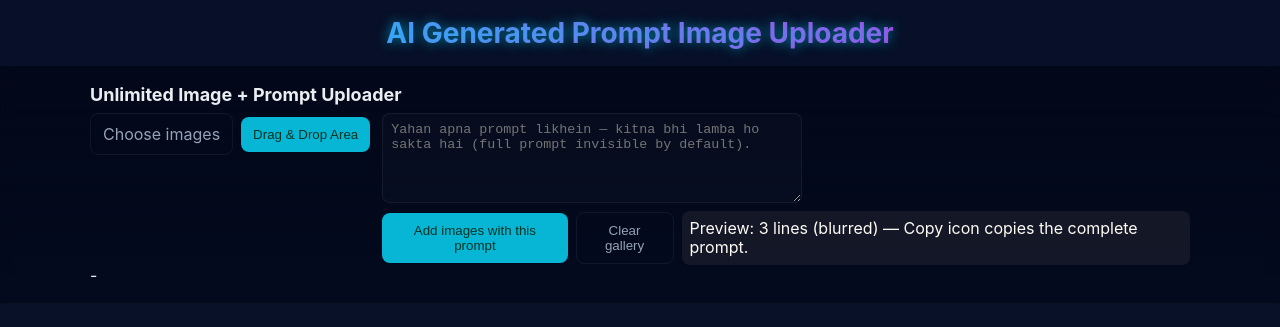
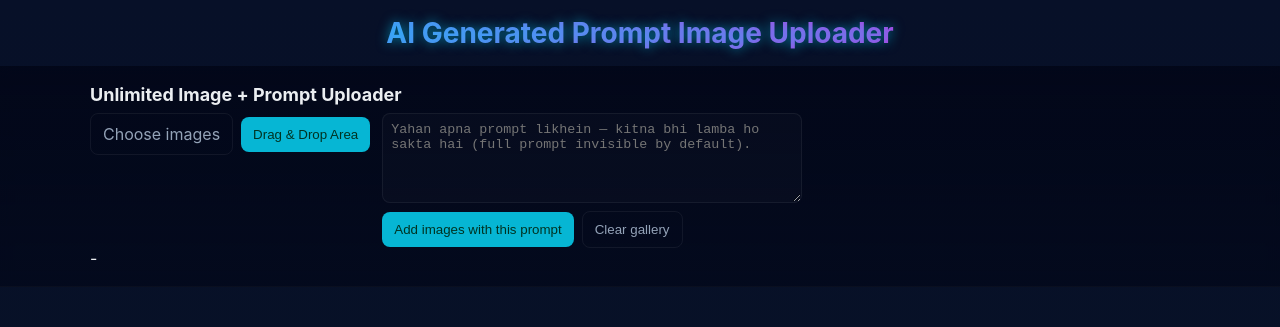
Before and after one commit to madanHTML/ai-prompt, a website: page index.html in a window 1280 px wide. Shown: the top 327 px of the page. Drawn offline with Linux system fonts and the light colour scheme; no server answers.

Commit message:
Update index.html

```diff
--- a/index.html
+++ b/index.html
@@ -50,7 +50,7 @@
 
     .prompt-actions{display:flex;gap:8px;align-items:center}
     .icon{cursor:pointer;padding:9px;border-radius:6px;border:1px solid rgba(255,255,255,0.03);background:#524c4c49 ;color: #eee;}
-    .meta{display:-webkit-box;-webkit-line-clamp:3;-webkit-box-orient:vertical;overflow: hidden;text-overflow: ellipsis;max-height:3.6em;line-height:1.2em;padding:8px;border-radius:8px;background:#5c5a5a2f;color:rgb(255, 252, 246);filter:(4px)  /* font-size:12px;color:var(--muted)*/}
+    .meta{display:none;/* font-size:12px;color:var(--muted)*/}
 
     /* small screens adjustments */
    /* @media (max-width:640px){
```
